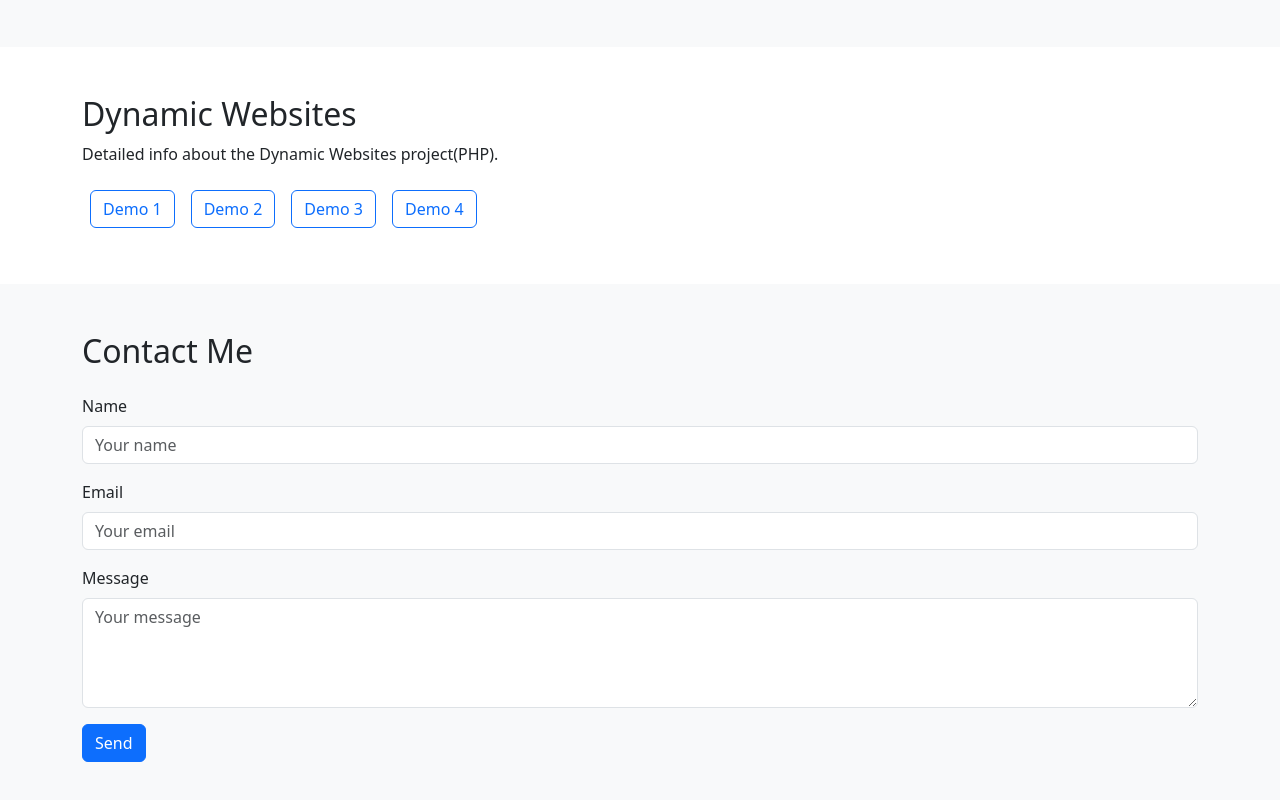
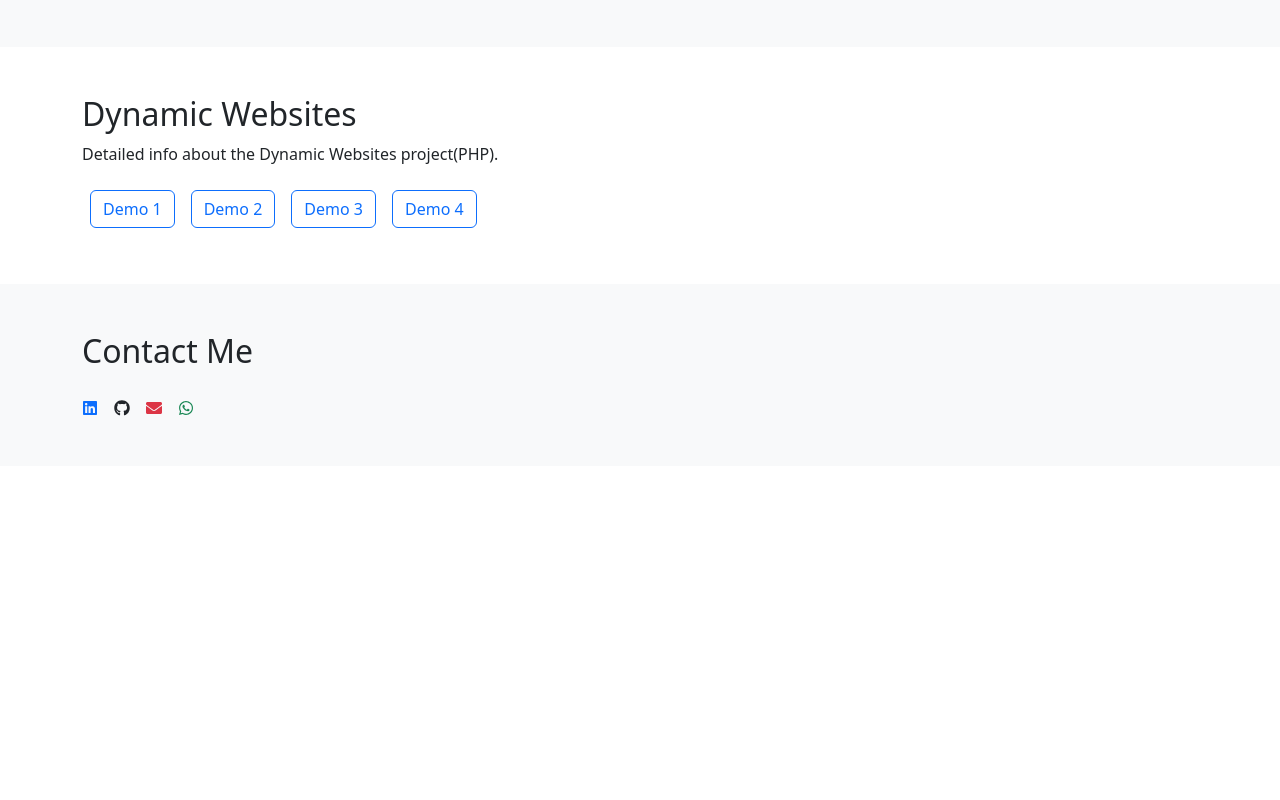
Before and after one commit to VIDYASAGARVV/portfolio, a React (Create React App) app: page /projects/1 in a window 1280 px wide. Shown: the part 1566-2366 px from the top of the page. After the commit the page ends 2032 px from the top, so only its background shows below. Built offline with nearby package versions, Linux system fonts and the light colour scheme.

Commit message:
Add react-icons dependency and update components with social icons; modify navbar styles and project details

```diff
--- a/src/components/Contact.js
+++ b/src/components/Contact.js
@@ -1,28 +1,52 @@
 import React from 'react';
+import { FaLinkedin, FaGithub, FaEnvelope, FaWhatsapp } from 'react-icons/fa';
+
 
 function Contact() {
   return (
     <section id="contact" className="py-5 bg-light">
       <div className="container">
         <h2 className="mb-4">Contact Me</h2>
-        <form>
-          <div className="mb-3">
-            <label className="form-label">Name</label>
-            <input type="text" className="form-control" placeholder="Your name" />
-          </div>
-          <div className="mb-3">
-            <label className="form-label">Email</label>
-            <input type="email" className="form-control" placeholder="Your email" />
-          </div>
-          <div className="mb-3">
-            <label className="form-label">Message</label>
-            <textarea className="form-control" rows="4" placeholder="Your message"></textarea>
-          </div>
-          <button type="submit" className="btn btn-primary">Send</button>
-        </form>
+
+        {/* Social Icons */}
+        <div className="mt-4 d-flex gap-3">
+          <a
+            href="https://www.linkedin.com/in/vundekoti-vidyasagar/"
+            target="_blank"
+            rel="noopener noreferrer"
+            className="social-icon text-primary"
+          >
+            <FaLinkedin />
+          </a>
+          <a
+            href="https://github.com/VIDYASAGARVV"
+            target="_blank"
+            rel="noopener noreferrer"
+            className="social-icon text-dark"
+          >
+            <FaGithub />
+          </a>
+          <a
+            href="mailto:sagarvv105@gmail.com"
+            className="social-icon text-danger"
+          >
+            <FaEnvelope />
+          </a>
+          <a
+            href="https://wa.me/+918341914191"
+            target="_blank"
+            rel="noopener noreferrer"
+            className="social-icon text-success"
+          >
+            <FaWhatsapp />
+          </a>
+        </div>
       </div>
     </section>
   );
 }
 
+
+
+
 export default Contact;
```
